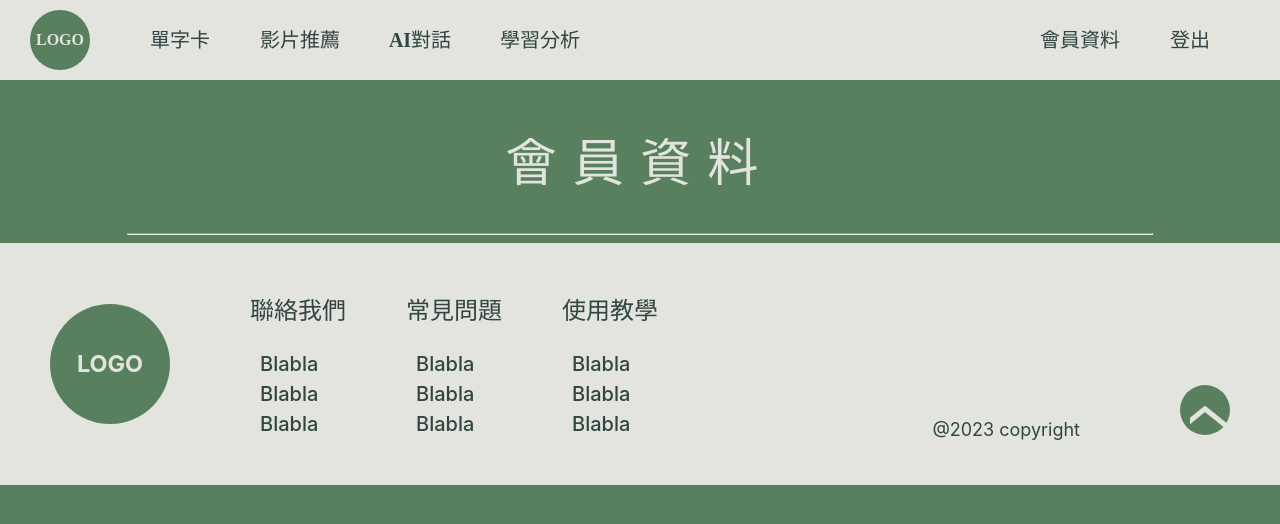
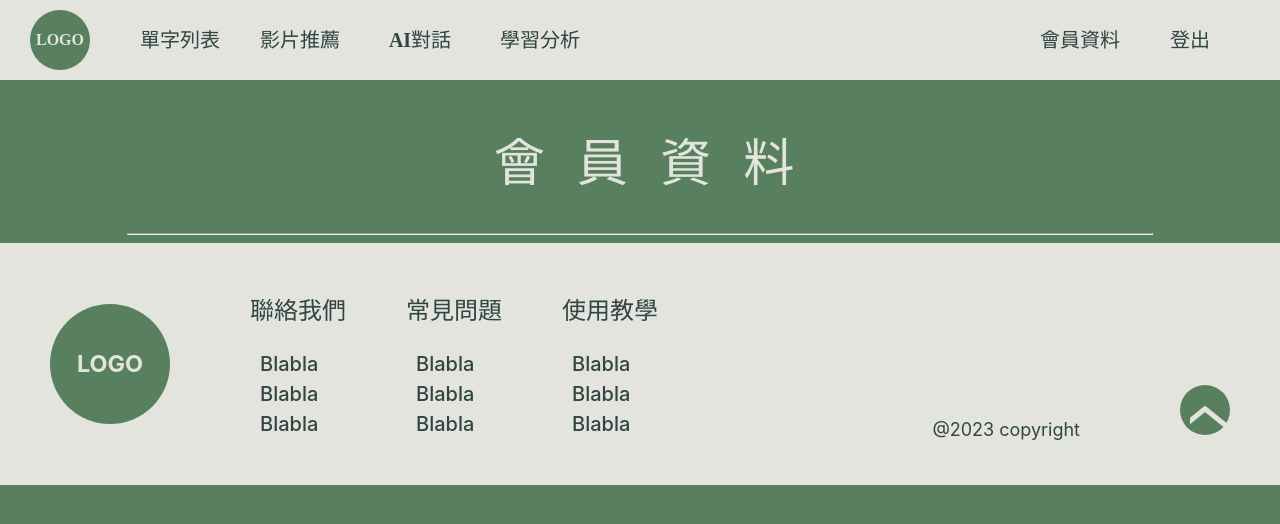
Before and after one commit to HUANZILin/EZ-English-Frontend, a React (Vite) app: page /member in a window 1280 px wide. Shown: the top 524 px of the page. Built offline with nearby package versions, Linux system fonts and the light colour scheme; no server answers.

Commit message:
Add CardPage

```diff
--- a/package.json
+++ b/package.json
@@ -10,7 +10,9 @@
     "preview": "vite preview"
   },
   "dependencies": {
+    "@ant-design/icons": "^5.2.6",
     "@tanstack/react-query": "^4.35.7",
+    "antd": "^5.10.1",
     "react": "^18.2.0",
     "react-dom": "^18.2.0",
     "react-router-dom": "^6.16.0",
--- /dev/null
+++ b/src/components/UI/Container.jsx
@@ -0,0 +1,13 @@
+import styled from "styled-components";
+
+const StyledDiv = styled.div`
+  display: flex;
+  justify-content: center;
+  flex-direction: column;
+`;
+
+const Container = ({ children }) => {
+  return <StyledDiv>{children}</StyledDiv>;
+};
+
+export default Container;
--- a/src/components/UI/MainNav.jsx
+++ b/src/components/UI/MainNav.jsx
@@ -85,11 +85,11 @@ const MainNav = () => {
       </div>
       <div className="card_list">
         <a href="#" id="card">
-          單字卡
+          單字列表
         </a>
         <div className="list">
           <a href="#" style={{ marginTop: "20px" }}>
-            單字列表
+            單字卡
           </a>
           <hr style={{ color: "#58805e" }} />
           <a href="#">收藏單字</a>
--- /dev/null
+++ b/src/page/CardPage.jsx
@@ -0,0 +1,108 @@
+import { Card, Carousel } from "antd";
+import { LeftOutlined, RightOutlined } from "@ant-design/icons";
+import styled from "styled-components";
+
+import Container from "../components/UI/Container";
+
+const StyledDiv = styled.div`
+  width: 40%;
+  align-self: center;
+  margin: 10px 0px 50px 0px;
+
+  .ant-carousel .slick-prev,
+  .ant-carousel .slick-next,
+  .ant-carousel .slick-prev:hover,
+  .ant-carousel .slick-next:hover,
+  .ant-carousel .slick-prev:focus,
+  .ant-carousel .slick-next:focus {
+    font-size: 30px;
+    color: #e2e4dd !important;
+  }
+`;
+
+const StyledCard = styled(Card)`
+  background-color: #e2e4dd;
+  /* color: #314543; */
+  margin: 40px 25px;
+  text-align: center;
+`;
+
+const CardPage = () => {
+  const dummyVoc = [
+    {
+      title: "Apple",
+      translation: "蘋果",
+      part: "noun.",
+      explanation: "A kind of fruit.",
+    },
+    {
+      title: "Banana",
+      translation: "香蕉",
+      part: "noun.",
+      explanation: "A kind of fruit.",
+    },
+    {
+      title: "Orange",
+      translation: "橘子",
+      part: "noun.",
+      explanation: "A kind of fruit.",
+    },
+    {
+      title: "Pear",
+      translation: "梨子",
+      part: "noun.",
+      explanation: "A kind of fruit.",
+    },
+  ];
+
+  const onChange = (currentSlide) => {
+    console.log(currentSlide);
+  };
+
+  return (
+    <Container>
+      <h1
+        style={{
+          paddingTop: "100px",
+          textAlign: "center",
+          letterSpacing: "2rem",
+        }}
+      >
+        &thinsp;單字卡
+      </h1>
+      <hr width="80%" />
+      <StyledDiv>
+        <Carousel
+          afterChange={onChange}
+          arrows
+          prevArrow={<LeftOutlined />}
+          nextArrow={<RightOutlined />}
+        >
+          {dummyVoc.map((voc) => {
+            return (
+              <div>
+                <StyledCard
+                  cover={
+                    <img
+                      alt="..."
+                      src="https://th.bing.com/th/id/OIP.6yHdb5-e5s7VQKjdsBjBNgHaHd?pid=ImgDet&rs=1"
+                    />
+                  }
+                  title={<h2 style={{ color: "#af7a1f" }}>{voc.title}</h2>}
+                  bordered={false}
+                >
+                  <h2>
+                    {voc.translation}({voc.part})
+                  </h2>
+                  <h2>{voc.explanation}</h2>
+                </StyledCard>
+              </div>
+            );
+          })}
+        </Carousel>
+      </StyledDiv>
+    </Container>
+  );
+};
+
+export default CardPage;
--- a/src/page/MemberPage.jsx
+++ b/src/page/MemberPage.jsx
@@ -3,12 +3,7 @@ import { useState } from "react";
 import styled from "styled-components";
 import { fetchMember } from "../util/http";
 import Modal from "../components/UI/Modal";
-
-const Container = styled.div`
-  display: flex;
-  justify-content: center;
-  flex-direction: column;
-`;
+import Container from "../components/UI/Container";
 
 const StyledForm = styled.form`
   display: flex;
@@ -159,10 +154,10 @@ const MemberPage = () => {
         style={{
           paddingTop: "100px",
           textAlign: "center",
-          letterSpacing: "1rem",
+          letterSpacing: "2rem",
         }}
       >
-        會員資料
+        &thinsp;會員資料
       </h1>
       <hr width="80%" />
       {isDelete && (
```
Also changed, not shown: src/App.jsx (+13 -0 lines), 1 other file (tests, documents, lock files or other folders).
